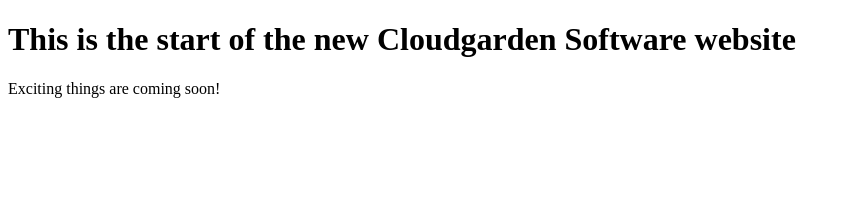
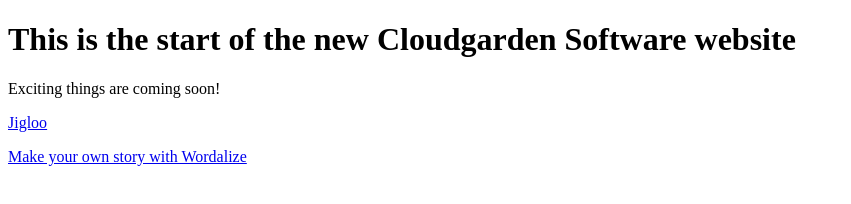
Before and after one commit to KAUSHIKT07/jskinnersley.github.io, a plain HTML site: page index.html in a window 1280 px wide. Shown: the whole page, without its empty margins (0-851 px from the left). Drawn offline with Linux system fonts and the light colour scheme.

Commit message:
Update index.html

```diff
--- a/index.html
+++ b/index.html
@@ -3,9 +3,9 @@
 <body>
 <h1>This is the start of the new Cloudgarden Software website</h1>
 <p>Exciting things are coming soon!</p>
-<!-- p>
+<p>
 <a href="jigloo/index.html">Jigloo</a>
 <p>
-<a href="wordalize/editor.html">Make your own story with Wordalize</a -->
+<a href="wordalize/editor.html">Make your own story with Wordalize</a>
 </body>
 </html>
```
